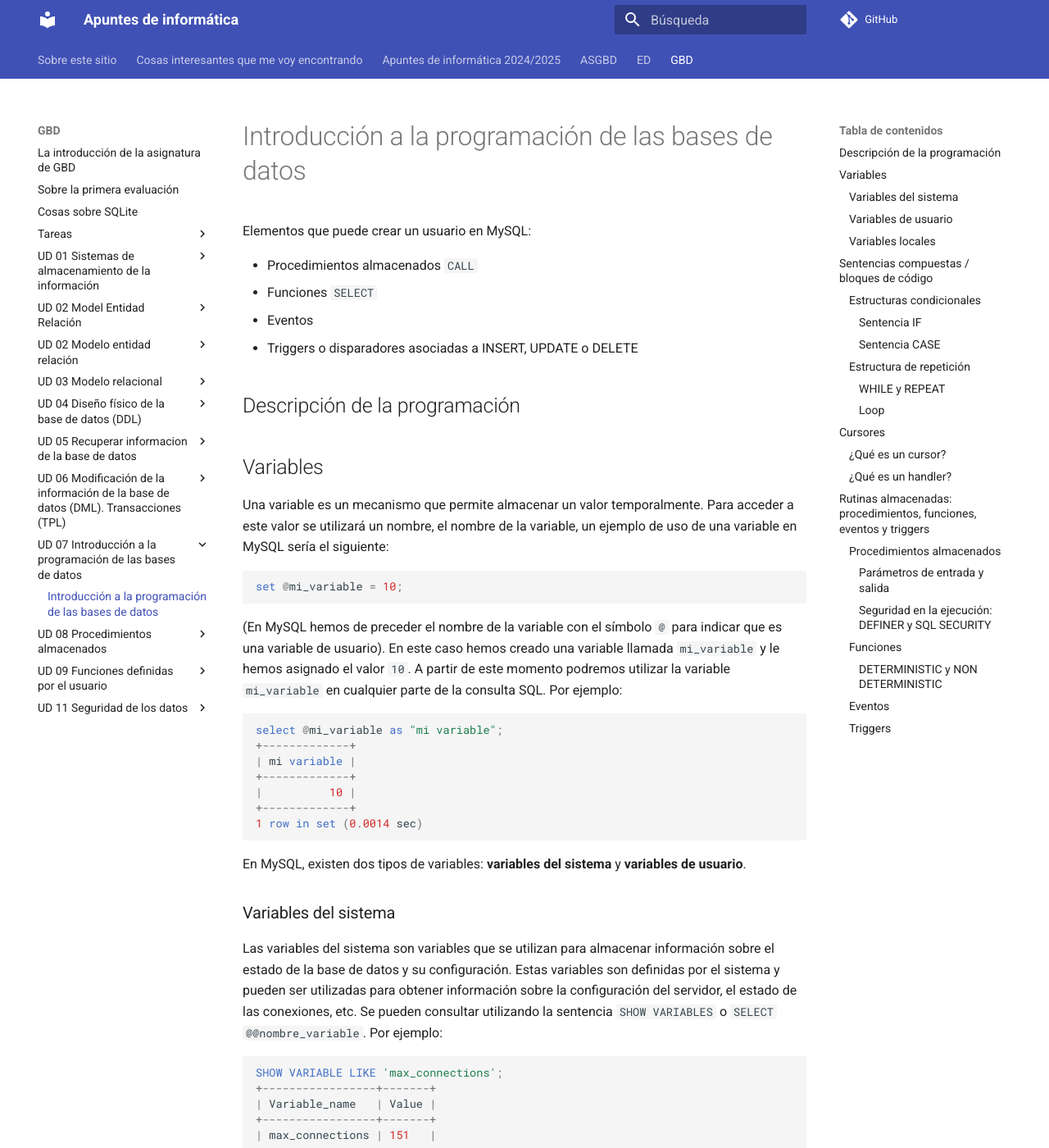
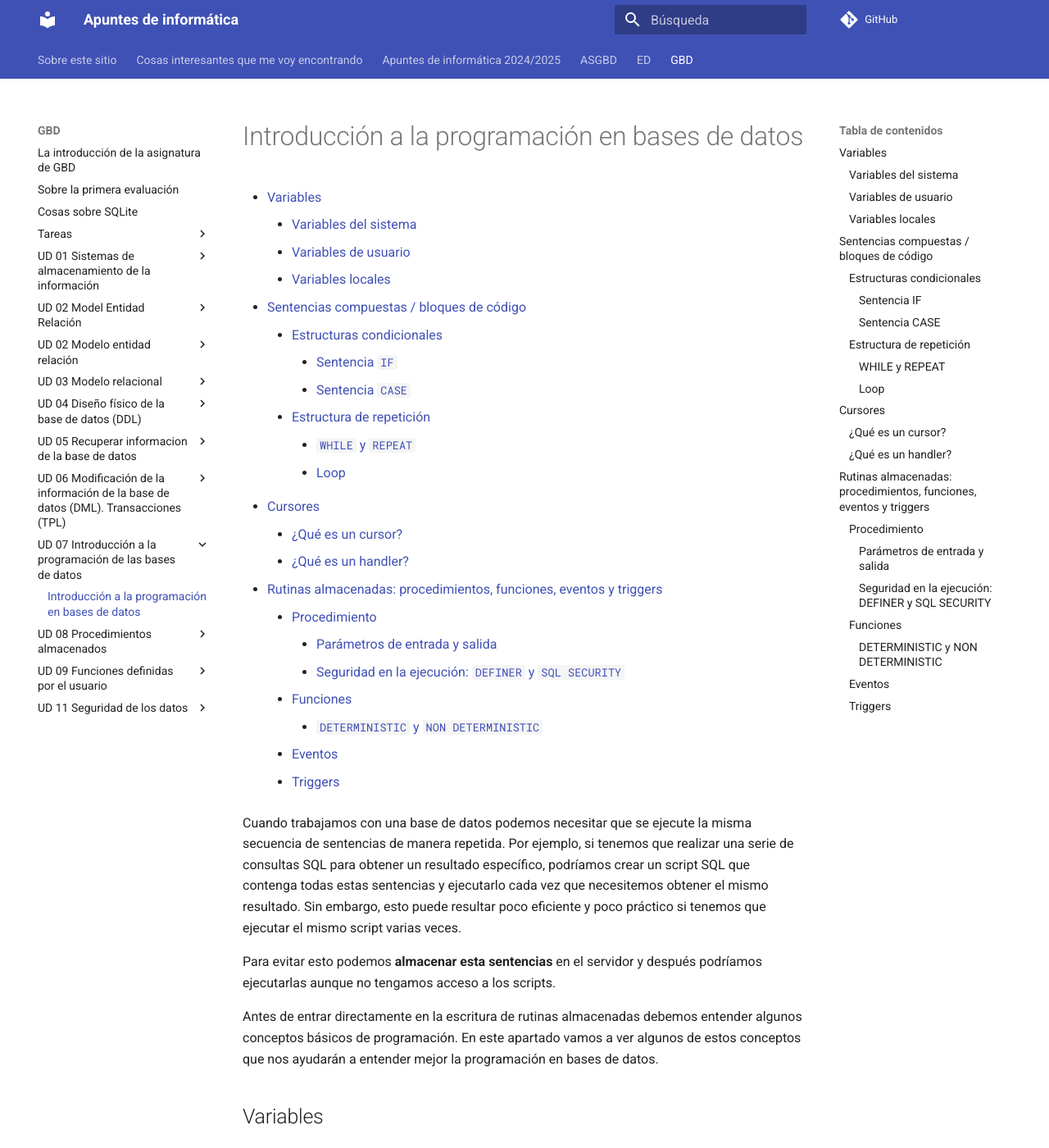
Before and after one commit to mmourazos/Curso-2024-2025, an MkDocs documentation site: the page built from docs/GBD/UD 07 - Introducción a la programación de las bases de datos/Introducción.md, in a window 1280 px wide and 1400 px high. Shown: the whole window at 82% size. Built offline with MkDocs 1.6.1 and Material for MkDocs 9.7.7, drawn with Linux system fonts in a browser that asks for light colours; comment, search, counter and statistics services are not loaded; some of the changed text lies outside the part shown.

Commit message:
Completando apuntes GBD UD6.

````diff
--- a/docs/GBD/UD 07 - Introducción a la programación de las bases de datos/Introducción.md
+++ b/docs/GBD/UD 07 - Introducción a la programación de las bases de datos/Introducción.md
@@ -1,13 +1,37 @@
-# Introducción a la programación de las bases de datos
+# Introducción a la programación en bases de datos
 
-Elementos que puede crear un usuario en MySQL:
+<!-- toc -->
 
-* Procedimientos almacenados `CALL`
-* Funciones `SELECT`
-* Eventos
-* Triggers o disparadores asociadas a INSERT, UPDATE o DELETE
+- [Variables](#variables)
+    * [Variables del sistema](#variables-del-sistema)
+    * [Variables de usuario](#variables-de-usuario)
+    * [Variables locales](#variables-locales)
+- [Sentencias compuestas / bloques de código](#sentencias-compuestas--bloques-de-codigo)
+    * [Estructuras condicionales](#estructuras-condicionales)
+        + [Sentencia `IF`](#sentencia-if)
+        + [Sentencia `CASE`](#sentencia-case)
+    * [Estructura de repetición](#estructura-de-repeticion)
+        + [`WHILE` y `REPEAT`](#while-y-repeat)
+        + [Loop](#loop)
+- [Cursores](#cursores)
+    * [¿Qué es un cursor?](#%C2%BFque-es-un-cursor)
+    * [¿Qué es un handler?](#%C2%BFque-es-un-handler)
+- [Rutinas almacenadas: procedimientos, funciones, eventos y triggers](#rutinas-almacenadas-procedimientos-funciones-eventos-y-triggers)
+    * [Procedimiento](#procedimiento)
+        + [Parámetros de entrada y salida](#parametros-de-entrada-y-salida)
+        + [Seguridad en la ejecución: `DEFINER` y `SQL SECURITY`](#seguridad-en-la-ejecucion-definer-y-sql-security)
+    * [Funciones](#funciones)
+        + [`DETERMINISTIC` y `NON DETERMINISTIC`](#deterministic-y-non-deterministic)
+    * [Eventos](#eventos)
+    * [Triggers](#triggers)
 
-## Descripción de la programación
+<!-- tocstop -->
+
+Cuando trabajamos con una base de datos podemos necesitar que se ejecute la misma secuencia de sentencias de manera repetida. Por ejemplo, si tenemos que realizar una serie de consultas SQL para obtener un resultado específico, podríamos crear un script SQL que contenga todas estas sentencias y ejecutarlo cada vez que necesitemos obtener el mismo resultado. Sin embargo, esto puede resultar poco eficiente y poco práctico si tenemos que ejecutar el mismo script varias veces.
+
+Para evitar esto podemos **almacenar esta sentencias** en el servidor y después podríamos ejecutarlas aunque no tengamos acceso a los scripts.
+
+Antes de entrar directamente en la escritura de rutinas almacenadas debemos entender algunos conceptos básicos de programación. En este apartado vamos a ver algunos de estos conceptos que nos ayudarán a entender mejor la programación en bases de datos.
 
 ## Variables
 
@@ -230,7 +254,7 @@ END$$
 DELIMITER ;
 ```
 
-Más adelante veremos en detalle la creación de procedimientos almacenados por lo que no explicaremos el significado de cada una de las partes de la sentencia.
+Más adelante veremos en detalle la creación de procedimientos por lo que no explicaremos el significado de cada una de las partes de la sentencia.
 
 #### Sentencia `CASE`
 
@@ -306,9 +330,9 @@ DELIMITER ;
 
 Una estructura repetitiva se utiliza para ejecutar un bloque de código varias veces. En MySQL, podemos utilizar las siguientes estructuras de repetición:
 
-* `WHILE`
-* `REPEAT`
-* `LOOP`
+- `WHILE`
+- `REPEAT`
+- `LOOP`
 
 #### `WHILE` y `REPEAT`
 
@@ -425,17 +449,17 @@ DECLARE handler_action HANDLER FOR condition_value statement;
 
 `handler_action` indicará qué acción deseamos que se realice cuando suceda `condition_value` y puede ser una de las siguientes:
 
-* `CONTINUE`: Indica que se continuará la ejecución del código después de que se produzca la condición especificada.
-* `EXIT`: Indica que se saldrá del bloque de código después de que se produzca la condición especificada.
-* `UNDO`: Indica que se deshará la última acción realizada después de que se produzca la condición especificada.
+- `CONTINUE`: Indica que se continuará la ejecución del código después de que se produzca la condición especificada.
+- `EXIT`: Indica que se saldrá del bloque de código después de que se produzca la condición especificada.
+- `UNDO`: Indica que se deshará la última acción realizada después de que se produzca la condición especificada.
 
 `condition_value` hace referencia a la condición que hará que se active el _hancler_. Esta condición puede ser un error específico (como `NOT FOUND`, `SQLEXCEPTION`, etc.) o una condición personalizada definida por el usuario.
 
 A nosotros nos interesarán los valores `SQLWARNING`, `NOT FOUND` y `SQLEXCEPTION`:
 
-* `SQLWARNING`: Indica que se ha producido una advertencia en la ejecución de una sentencia SQL. Esto no es un error, pero puede indicar que algo no ha salido como se esperaba.
-* `SQLEXCEPTION`: Indica que se ha producido un error en la ejecución de una sentencia SQL. Esto puede ser un error de sintaxis, un error de conexión, etc.
-* `NOT FOUND`: Indica que no se ha encontrado ninguna fila en el conjunto de resultados del _cursor_. Esto puede ocurrir cuando se ha llegado al **final del conjunto de resultados** o cuando no hay filas que cumplan la condición de la consulta SQL asociada al _cursor_.
+- `SQLWARNING`: Indica que se ha producido una advertencia en la ejecución de una sentencia SQL. Esto no es un error, pero puede indicar que algo no ha salido como se esperaba.
+- `SQLEXCEPTION`: Indica que se ha producido un error en la ejecución de una sentencia SQL. Esto puede ser un error de sintaxis, un error de conexión, etc.
+- `NOT FOUND`: Indica que no se ha encontrado ninguna fila en el conjunto de resultados del _cursor_. Esto puede ocurrir cuando se ha llegado al **final del conjunto de resultados** o cuando no hay filas que cumplan la condición de la consulta SQL asociada al _cursor_.
 
 Finalmente, `statement` será una instrucción o un bloque de código que se ejecutará cuando se produzca la condición especificada. Esta instrucción puede ser cualquier sentencia SQL válida o un bloque de código que contenga sentencias SQL.
 
@@ -496,12 +520,12 @@ END$$
 
 Estas estructuras permiten encapsular lógica y automatizar tareas dentro de la base de datos:
 
-* **Procedimientos**: Bloques de código que se almacenan en la base de datos y se ejecutan mediante un nombre específico utilizando `CALL`.
-* **Funciones**: Similares a los procedimientos, pero devuelven un valor y se pueden usar en consultas SQL. Se invocan con la sentencia `SELECT` o dentro de otras funciones o procedimientos.
-* **Eventos**: Tareas programadas que se ejecutan automáticamente en un momento específico o de forma recurrente.
-* **Triggers**: Bloques de código que se ejecutan automáticamente en respuesta a eventos como `INSERT`, `UPDATE` o `DELETE` en una tabla.
+- **Procedimientos**: Bloques de código que se almacenan en la base de datos y se ejecutan mediante un nombre específico utilizando `CALL`.
+- **Funciones**: Similares a los procedimientos, pero devuelven un valor y se pueden usar en consultas SQL. Se invocan con la sentencia `SELECT` o dentro de otras funciones o procedimientos.
+- **Eventos**: Tareas programadas que se ejecutan automáticamente en un momento específico o de forma recurrente.
+- **Triggers**: Bloques de código que se ejecutan automáticamente en respuesta a eventos como `INSERT`, `UPDATE` o `DELETE` en una tabla.
 
-### Procedimientos almacenados
+### Procedimiento
 
 Para declarar un procedimiento almacenado utilizamos la sentencia `CREATE PROCEDURE`. La sintaxis es la siguiente:
 
@@ -514,9 +538,9 @@ CREATE
 
 A continuación iremos viendo cada una de las partes de la sentencia:
 
-* `DEFINER`: Indica a quién _pertence_ el procedimiento. Este parámetro es opcional y si no se especifica se utilizará el usuario que lo ha creado.
-* `proc_parameter`: Aquí especificamos los parámetros de entrada y salida del procedimiento.
-* `characteristic`: Aquí especificamos las características del procedimiento como `CONTAINS SQL`, `NO SQL`, `READS SQL DATA`, `MODIFIES SQL DATA`, etc. Las características más importantes serán las que indican si el procedimiento lee o modifica datos de la base de datos.
+- `DEFINER`: Indica a quién _pertence_ el procedimiento. Este parámetro es opcional y si no se especifica se utilizará el usuario que lo ha creado.
+- `proc_parameter`: Aquí especificamos los parámetros de entrada y salida del procedimiento.
+- `characteristic`: Aquí especificamos las características del procedimiento como `CONTAINS SQL`, `NO SQL`, `READS SQL DATA`, `MODIFIES SQL DATA`, etc. Las características más importantes serán las que indican si el procedimiento lee o modifica datos de la base de datos.
 
 #### Parámetros de entrada y salida
 
@@ -581,8 +605,8 @@ SELECT @parametro_out AS "Parametro de salida", @parametro_inout AS "Parametro d
 
 Este parámetro funciona en combinación con la cláusula `SQL SECURITY` y se utiliza para definir el contexto de seguridad del procedimiento. `SQL SECURITY` puede tomar dos valores:
 
-* `DEFINER`: El procedimiento se ejecuta con los privilegios del usuario que lo creó (el usuario definido en `DEFINER = ...`).
-* `INVOKER`: El procedimiento se ejecuta con los privilegios del usuario que lo invoca (el usuario que llama al procedimiento).
+- `DEFINER`: El procedimiento se ejecuta con los privilegios del usuario que lo creó (el usuario definido en `DEFINER = ...`).
+- `INVOKER`: El procedimiento se ejecuta con los privilegios del usuario que lo invoca (el usuario que llama al procedimiento).
 
 Si omitimos el parámetro `DEFINER` se utilizará el usuario que ha creado el procedimiento.
 
@@ -662,10 +686,10 @@ Una de las características que podemos ignorar en la creación de procedimiento
 
 Además de usar explícitamente `DETERMINISTIC` o `NON DETERMINISTIC`, también podemos utilizar:
 
-* `CONTAINS SQL`: Indica que una rutina no tiene sentencias que **lean o escriban datos**. Este es el caso de nuestro ejemplo anterior.
-* `NO SQL`: Indica que la rutina no contiene sentencias SQL.
-* `READS SQL DATA`: Indica que la rutina tiene sentencias de lectura de datos, como SELECT, pero no de escritura.
-* `MODIFIES SQL DATA`: Indica que la rutina contiene sentecias de escritura de datos como por ejemplo, `INSERT` or `DELETE`).
+- `CONTAINS SQL`: Indica que una rutina no tiene sentencias que **lean o escriban datos**. Este es el caso de nuestro ejemplo anterior.
+- `NO SQL`: Indica que la rutina no contiene sentencias SQL.
+- `READS SQL DATA`: Indica que la rutina tiene sentencias de lectura de datos, como SELECT, pero no de escritura.
+- `MODIFIES SQL DATA`: Indica que la rutina contiene sentecias de escritura de datos como por ejemplo, `INSERT` or `DELETE`).
 
 Si indicamos que nuestra sentencia es `NO SQL` o que `READS SQL DATA` no sería necesario indicar `[NOT] DETERMINISTIC`.
 
@@ -699,7 +723,7 @@ SELECT cuenta_nombres("WOODY");
 
 ### Eventos
 
-TODO: Todavía por hacer.            u
+TODO: Todavía por hacer.
 
 ### Triggers
 
````
